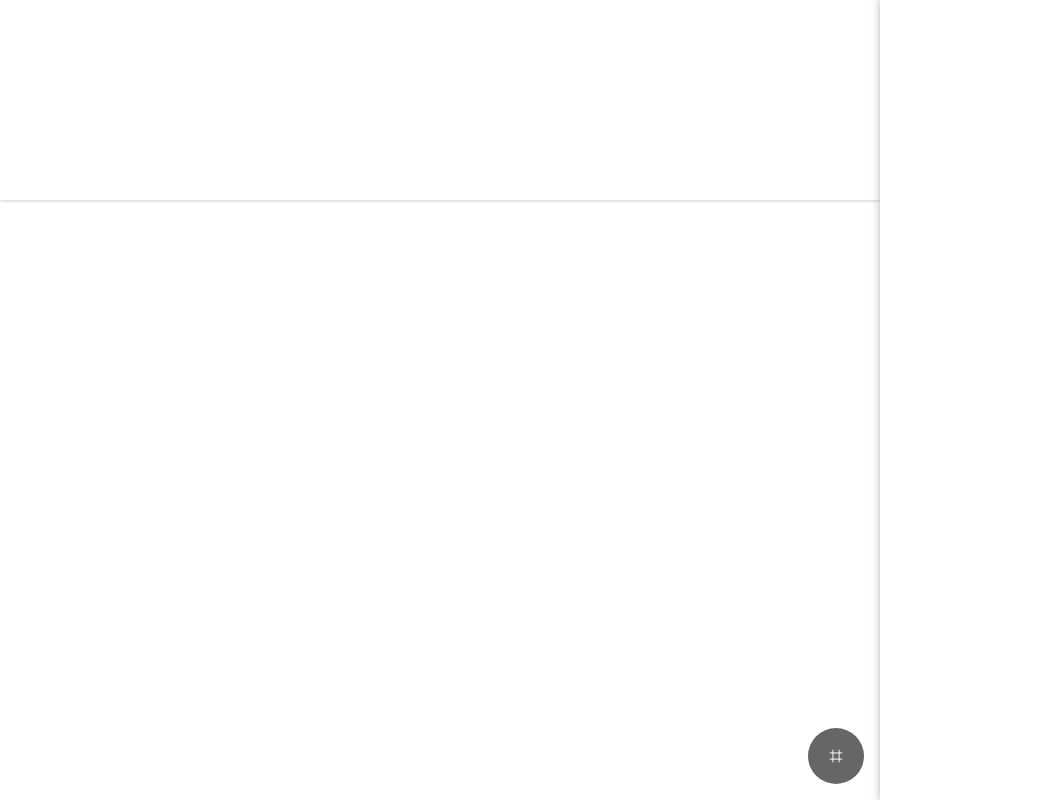
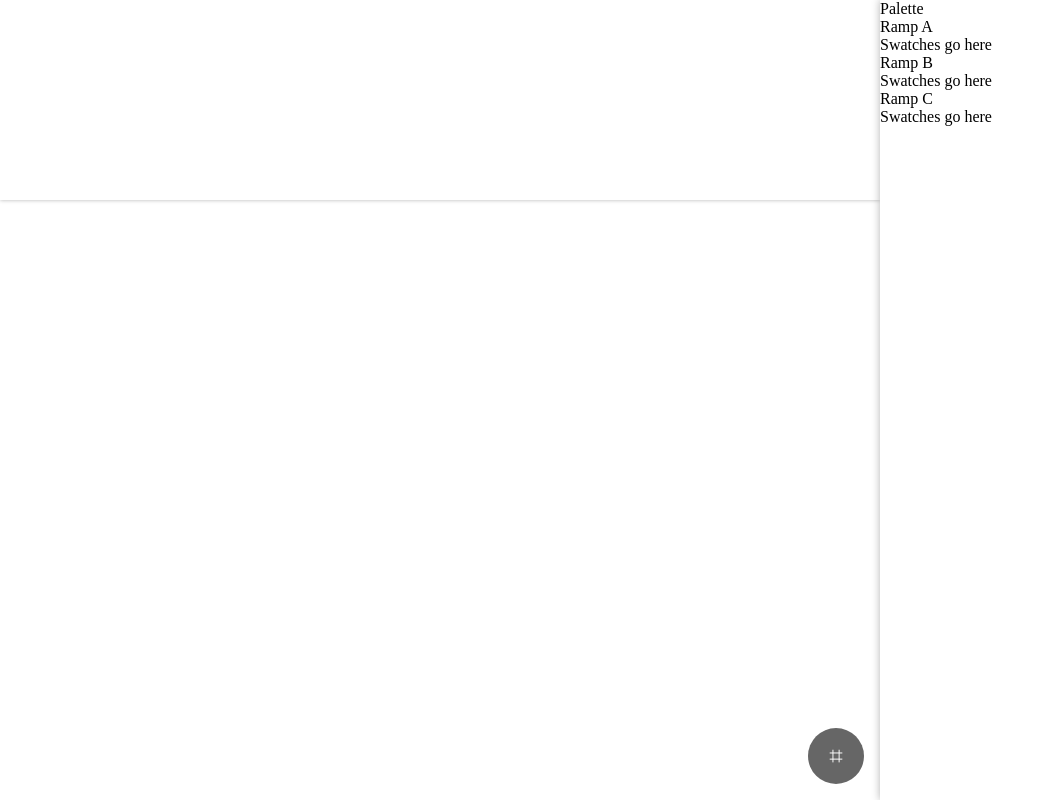
Before and after one commit to Alexander-Prime/indexed-image-editor, a React app: page / in a window 1280 px wide. Shown: the whole page, without its empty margins (0-1054 px from the left). Built offline with nearby package versions, Linux system fonts and the light colour scheme.

Commit message:
Add palette & ramps & basic layout

```diff
--- /dev/null
+++ b/src/components/molecules/PaletteView/PaletteView.scss
@@ -0,0 +1,5 @@
+.palette {
+  display: flex;
+  flex-flow: column nowrap;
+  align-items: stretch;
+}
--- /dev/null
+++ b/src/components/molecules/PaletteView/PaletteView.tsx
@@ -0,0 +1,21 @@
+import classNames from "classnames";
+import React from "react";
+
+import { RampView } from "components/molecules";
+
+import "./PaletteView.scss";
+
+interface Props {
+  className?: string;
+}
+
+const PaletteView = (props: Props) => (
+  <div className={classNames("palette", props.className)}>
+    <header className="palette-header">Palette</header>
+    <RampView className="palette-ramp" name="Ramp A" />
+    <RampView className="palette-ramp" name="Ramp B" />
+    <RampView className="palette-ramp" name="Ramp C" />
+  </div>
+);
+
+export { PaletteView };
--- /dev/null
+++ b/src/components/molecules/PaletteView/index.ts
@@ -0,0 +1 @@
+export { PaletteView } from "./PaletteView";
--- /dev/null
+++ b/src/components/molecules/RampView/RampView.scss
@@ -0,0 +1,11 @@
+.ramp {
+  display: flex;
+  flex-flow: column nowrap;
+  justify-content: flex-start;
+  align-items: flex-start;
+
+  &-swatches {
+    display: flex;
+    flex-flow: row wrap;
+  }
+}
--- /dev/null
+++ b/src/components/molecules/RampView/RampView.tsx
@@ -0,0 +1,18 @@
+import classNames from "classnames";
+import React from "react";
+
+import "./RampView.scss";
+
+interface Props {
+  className?: string;
+  name: string;
+}
+
+const RampView = (props: Props) => (
+  <div className={classNames("ramp", classNames(props.className))}>
+    <div className="ramp-name">{props.name}</div>
+    <div className="ramp-swatches">Swatches go here</div>
+  </div>
+);
+
+export { RampView };
--- /dev/null
+++ b/src/components/molecules/RampView/index.ts
@@ -0,0 +1 @@
+export { RampView } from "./RampView";
--- /dev/null
+++ b/src/components/molecules/index.ts
@@ -0,0 +1,2 @@
+export { PaletteView } from "./PaletteView";
+export { RampView } from "./RampView";
--- a/src/components/organisms/Sidebar/Sidebar.tsx
+++ b/src/components/organisms/Sidebar/Sidebar.tsx
@@ -1,9 +1,15 @@
 import React from "react";
+
+import { PaletteView } from "components/molecules";
 
 import "./Sidebar.scss";
 
 interface Props {}
 
-const Sidebar = (_: Props) => <div className="sidebar" />;
+const Sidebar = (_: Props) => (
+  <div className="sidebar">
+    <PaletteView className="sidebar-palette" />
+  </div>
+);
 
 export { Sidebar };
```
